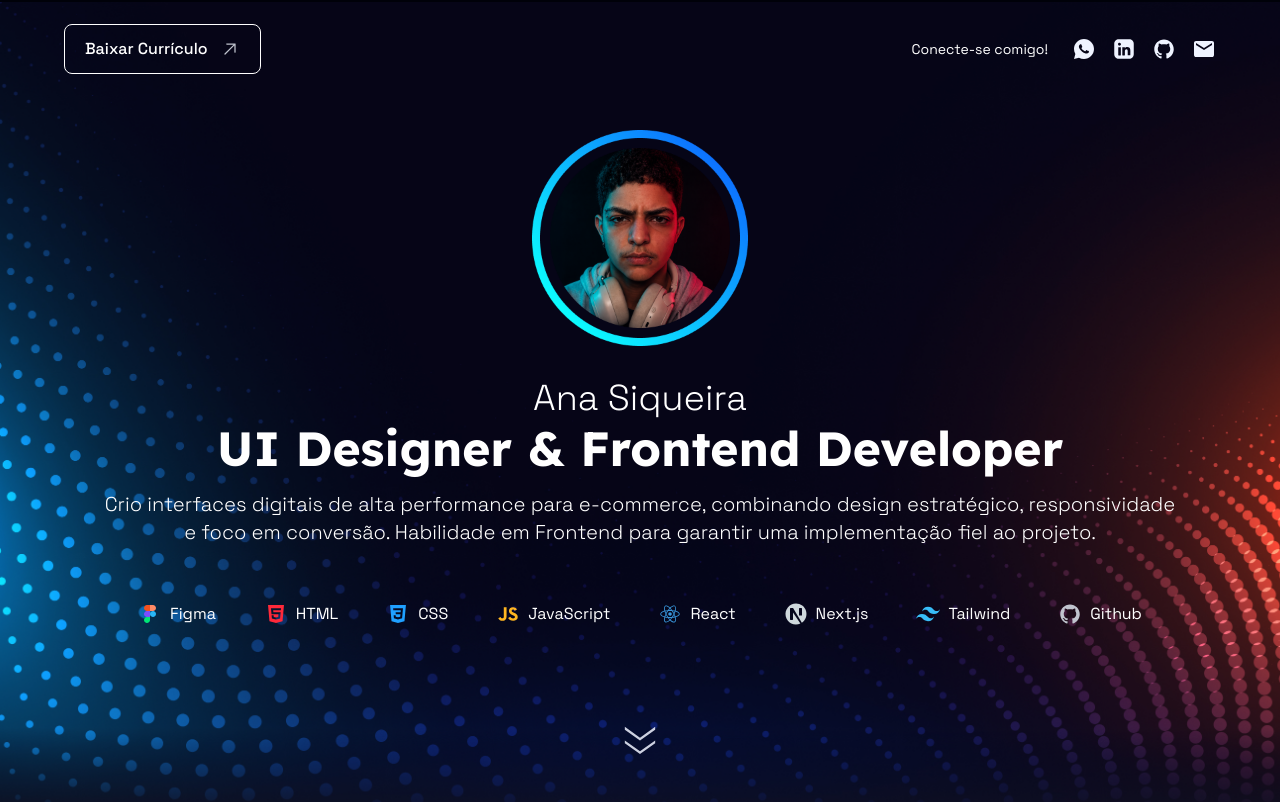
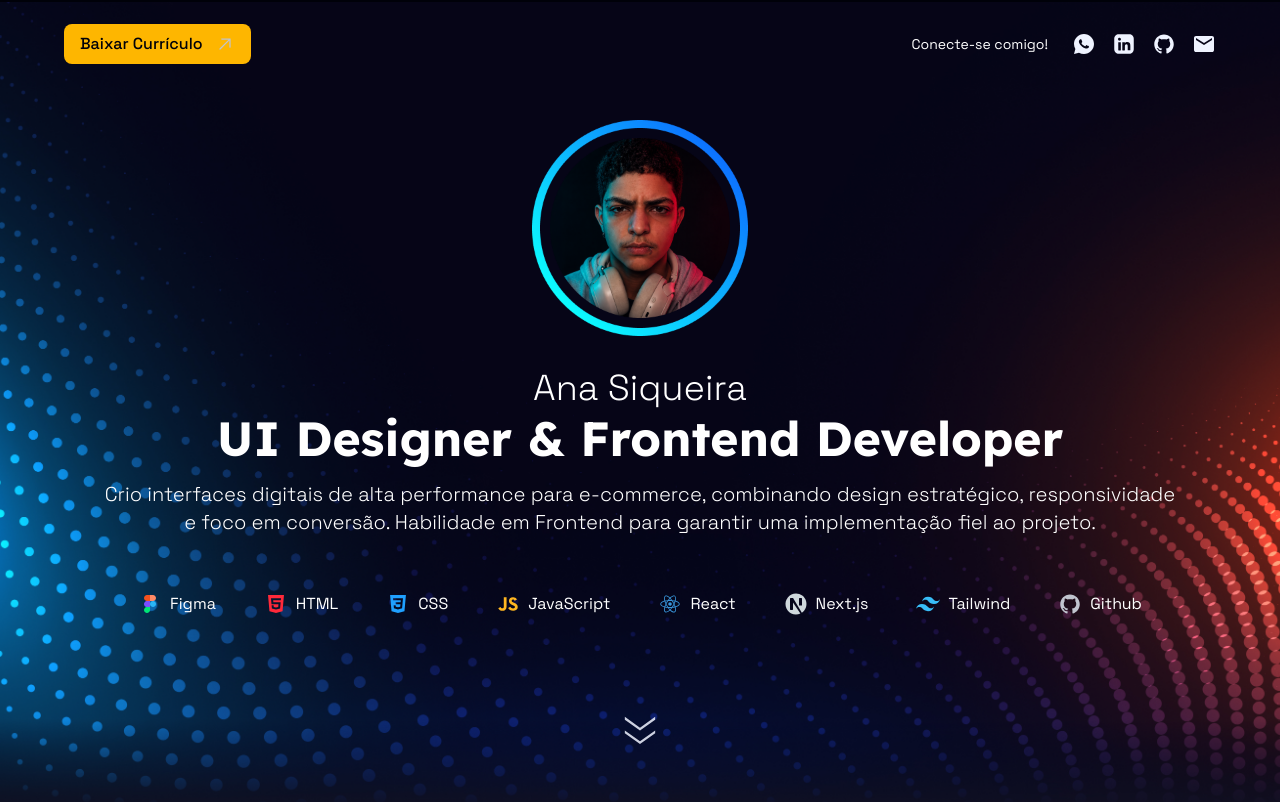
Before and after one commit to itsmesiq/portfolio, a Next.js app: page / in a window 1280 px wide. Shown: the top 802 px of the page. Built offline with nearby package versions, Linux system fonts and the light colour scheme.

Commit message:
refactor: add download icon SVG and update Button component styles for improved UI

```diff
--- a/src/components/ui/Button.tsx
+++ b/src/components/ui/Button.tsx
@@ -8,7 +8,7 @@ export default function Button({href, children}: ButtonProps) {
         <a
             href={href}
             download
-            className="inline-flex items-center gap-3 rounded-lg px-5 py-3 border border-text-gray-200 font-sans text-sm md:text-base font-medium text-text-gray-200 hover:bg-surface-hover transition-colors duration-300"
+            className="inline-flex items-center gap-3 rounded-lg px-4 py-2 font-sans text-sm md:text-base font-medium text-primary-foreground bg-primary hover:bg-primary-hover transition-colors duration-300"
         >
             {children}
         </a>
```
Also changed, not shown: public/img/icon/download.svg (added).
